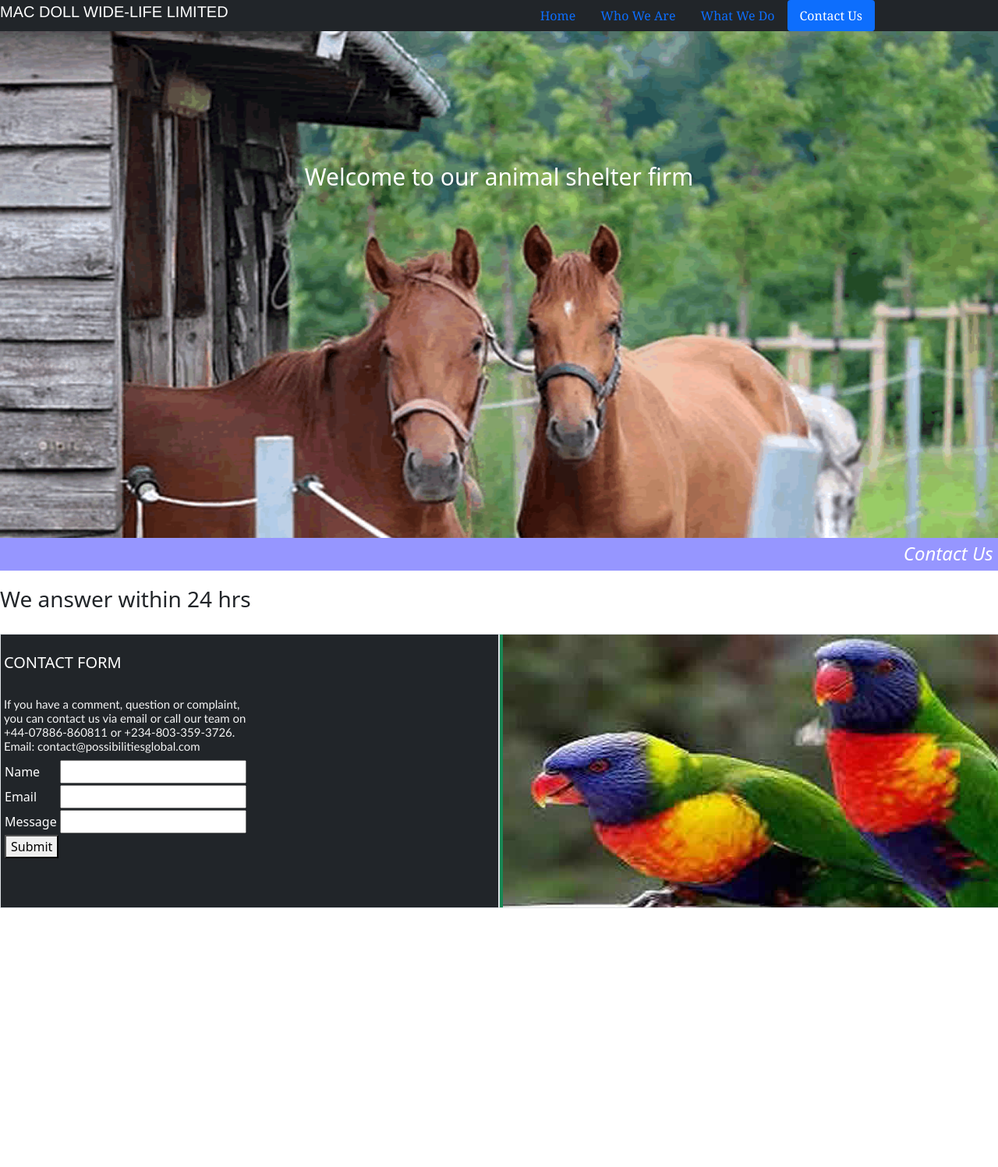
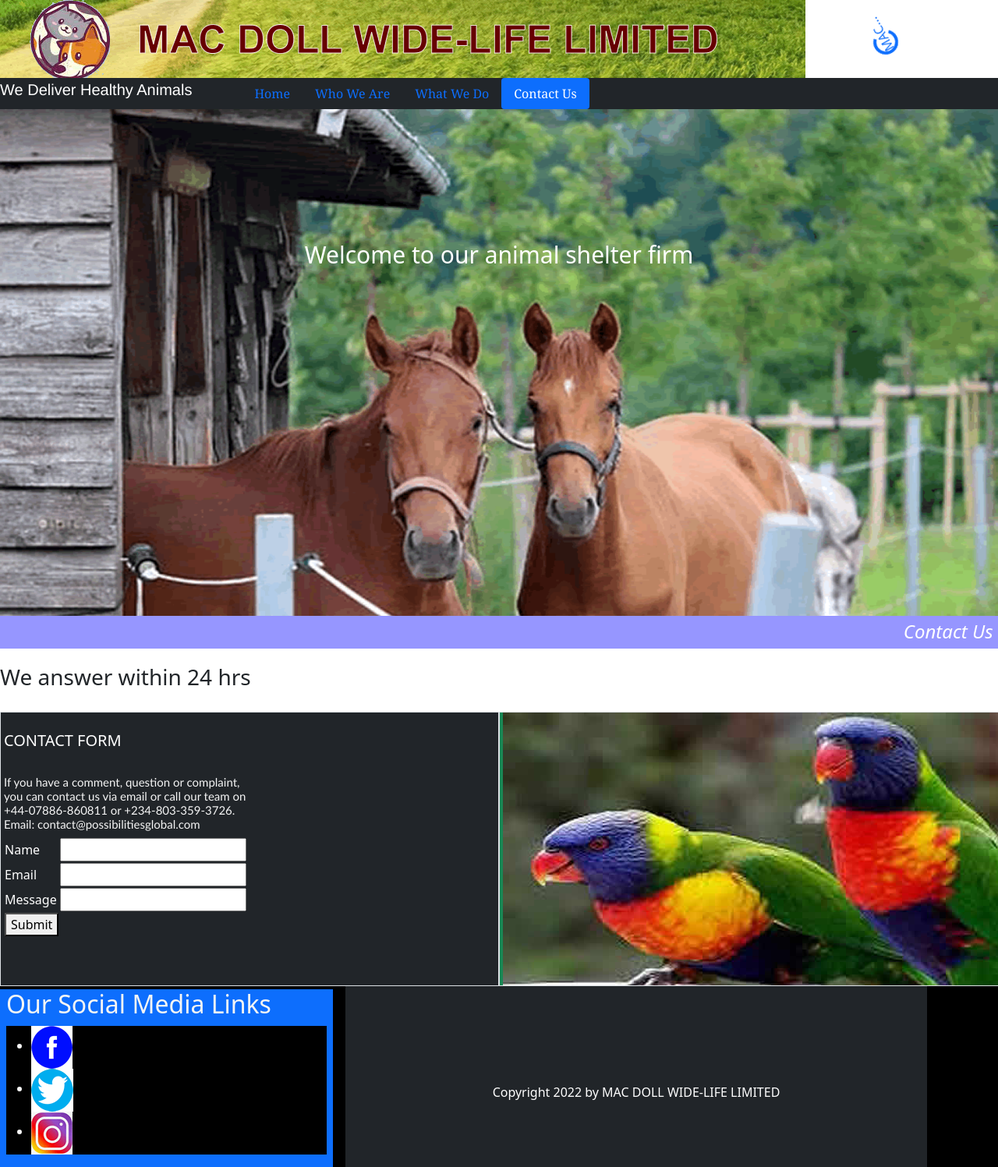
Before and after one commit to Emmtarxx/Animalshelter, a plain HTML site: page Contactus.html in a window 1280 px wide. Shown: the whole page at 78% size. Before the commit the page ends 1165 px from the top, so only its background shows below. Drawn offline with Linux system fonts and the light colour scheme.

Commit message:
Animal Shelter
Animal Shelter

```diff
--- a/CSS/Styles.css
+++ b/CSS/Styles.css
@@ -20,7 +20,7 @@
   }
   .nav label{
       color: rgb(12, 0, 0);
-      margin-right: 30%;
+      margin-right: 5%;
       font-size: 20px;
      font-family: 'Franklin Gothic Medium', 'Arial Narrow', Arial, sans-serif;
   }
@@ -49,3 +49,16 @@
     font-size: 15px;
     font-family: 'Gill Sans', 'Gill Sans MT', Calibri, 'Trebuchet MS', sans-serif;
   }
+  .header{
+     background-image: url(../img/Header.gif);
+     background-repeat: no-repeat;
+     height: 100px;
+  }
+  .sp{
+      float: right;
+      margin-top: 3%;
+      margin-right: 10%;
+  }
+  .col-7{
+      background-color: black;
+  }
--- a/Contactus.html
+++ b/Contactus.html
@@ -12,15 +12,21 @@
 
 <body>
     <header>
-        <ul class="nav nav-pills bg-dark"
-            style="font-family: Cambria, Cochin, Georgia, Times, 'Times New Roman', serif;">
-            <label for="logo" style="color: white;"> MAC DOLL WIDE-LIFE LIMITED</label>
-            <li class="nav-item"><a href="index.html" class="nav-link">Home</a></li>
-            <li class="nav-item"><a href="WhoweAre.html#product" class="nav-link">Who We Are</a></li>
-            <li class="nav-item"><a href="WhatWeDo.html#product" class="nav-link">What We Do</a></li>
-            <li class="nav-item"><a href="Contactus.html#product" class="nav-link active">Contact Us</a></li>
+        <div class="header">
+            <div class="spinner-border text-primary sp" role="status">
+                <span class="sr-only">MAC...</span>
+              </div>
+          </div>
+        <ul class="nav nav-pills bg-dark" style="font-family: Cambria, Cochin, Georgia, Times, 'Times New Roman', serif;">
+            <label for="logo" style="color: white;"> We Deliver Healthy Animals</label>
+            <li class="nav-item"><a href="index.html" class="nav-link ">Home</a></li>
+                <li class="nav-item"><a href="WhoweAre.html#product" class="nav-link">Who We Are</a></li>
+                <li class="nav-item"><a href="WhatWeDo.html#product" class="nav-link ">What We Do</a></li>
+                <li class="nav-item"><a href="Contactus.html#product" class="nav-link active">Contact Us</a></li>
 
-        </ul>
+
+
+                </ul>
 
     </header>
     <!-- Images and text Part -->
@@ -70,7 +76,24 @@
             <div class="col-6 border gx-2 gy-2 bg-success">
                 <img src="./img/Pat3.jpg" alt="">
             </div>
+<!-- My footer section here  -->
+<div class="container-fluod" style="background-color: rgba(0, 0, 255, 0.411);">
+    <div class="row back" style="background-color: black;">
+        <div class="col-4 bg-primary gx-3 gy-1">
+            <h2>Our Social Media Links</h2>
+            <ul style="background-color: black;">
+                <li><img src="./img/fb1.gif" alt="Face Book"></li>
+                <li><img src="./img/tw1.gif" alt=""></li>
+                <li><img src="./img/ing1.gif" alt=""></li>
 
+            </ul>
+                           </div>
+        <div class="col-7 bg-danger mx-3 background-color: bg-dark">
+            <h2></h2><br><br><br><br>
+            <p>Copyright 2022 by  MAC DOLL WIDE-LIFE LIMITED </p>
+        </div>
+    </div>
+    </div>
             <script src="./JS/bootstrap.bundle.js"></script>
             <script src="./JS/bootstrap.js"></script>
 </body>
```
Also changed, not shown: WhatWeDo.html (+26 -2 lines), WhoweAre.html (+32 -7 lines), index.html (+14 -3 lines), SourceFile/Header.png (added), img/Header.gif (added), img/fb1.gif (added), img/ing1.gif (added), img/tw1.gif (added).
